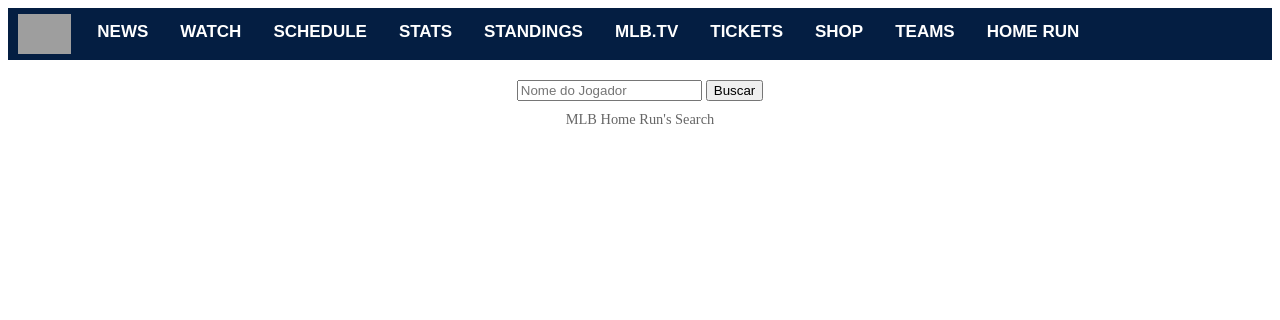
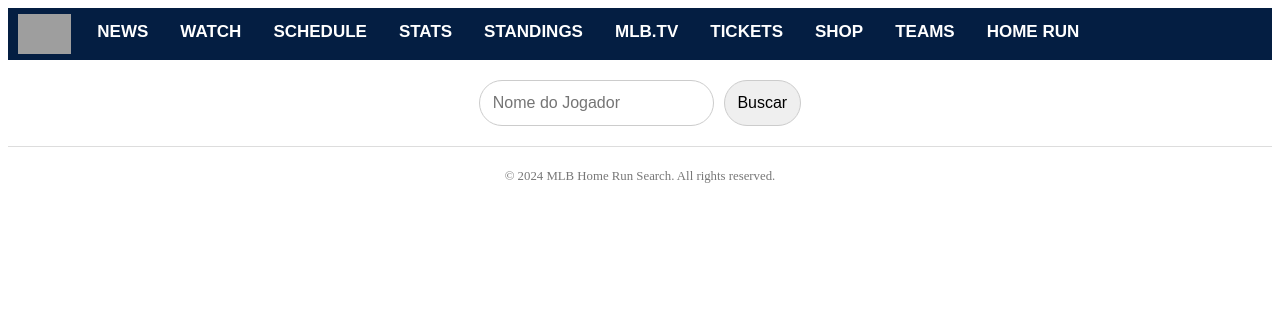
Before and after one commit to draw-net/MLB_HOME_RUNS, a PHP site: page /get-home-runs/ in a window 1280 px wide. Shown: the top 320 px of the page. Run offline with PHP 8.4, Linux system fonts and the light colour scheme; grey boxes are pictures that could not be loaded.

Commit message:
index.php
Como Usar:

Salve os arquivos:

Salve os arquivos index.php, modulo.php, server.js e code.py com o código acima.

Configure as variáveis de ambiente: Configure as variáveis de ambiente do seu sistema operacional (Windows) ou utilize valores padrão dentro do código python.

Execute o script Python: Execute o script code.py (manualmente ou por agendador) para inserir dados na tabela de jogadores.

Execute o servidor Node.js: Execute o script server.js para ter o servidor rodando.

Acesse a página: Acesse www.sousato.net/mlb/index.php no seu navegador.

Teste a busca e as funcionalidades: Digite um nome de jogador, clique em buscar, clique no botão do video e no de visualizar, e certifique-se de que todas as funcionalidades da sua página estão funcionando corretamente.

```diff
--- a/index.php
+++ b/index.php
@@ -24,6 +24,15 @@
             font-weight: bold;
             transition: background-color 0.3s ease;
         }
+		  footer {
+            text-align: center;
+            padding: 10px;
+            font-size: 0.8em;
+            color: #777;
+           border-top: 1px solid #ddd;
+             margin-top: auto;
+        }
+
         nav a:hover {
             background-color: #223f5e;
         }
@@ -112,7 +121,37 @@
          #result-table th {
                 background-color: #f2f2f2;
             }
-
+        #busca {
+            margin: 20px auto;
+            width: 800px;
+            display: flex;
+             flex-direction: column;
+            align-items: center;
+             text-align: center;
+         }
+         #busca > div {
+             display: flex;
+             width: 100%;
+              justify-content: center;
+             gap: 10px;
+         }
+         #busca input,
+         #busca button{
+             margin: 0;
+              padding: 0.8em;
+            border-radius: 24px;
+               border: 1px solid #ccc;
+              font-size: 1em;
+         }
+       #busca p {
+          font-size: 0.9em;
+            color: #666;
+            margin-top: 10px;
+          white-space: nowrap;
+          overflow: hidden;
+          text-overflow: ellipsis;
+          max-width: 400px;
+        }
     </style>
 </head>
 <body>
@@ -139,9 +178,11 @@
     </div>
 
     <div id="busca">
+         <div >
              <input type="text" id="nome-jogador" placeholder="Nome do Jogador">
              <button onclick="searchHomeRuns()">Buscar</button>
-      <p style="font-size: 0.9em; color: #666; margin-top: 10px;">MLB Home Run's Search</p>
+         </div>
+
     </div>
 
     <div id="resultado"></div>
@@ -234,7 +275,6 @@
                             videoCell.appendChild(videoButton);
                              videoCell.style.border = '1px solid black';
                             videoCell.style.padding = '8px';
-
                         });
 
                         resultsDiv.appendChild(table);
@@ -303,6 +343,7 @@
         function exibirHomeRun(dados) {
             document.getElementById('video-container').style.display = 'block';
             document.getElementById('video-source').src = dados.link_video;
+
              // Envia a URL do video para o Nodejs
               fetch('http://localhost:3001/analyze-video', {
                 method: 'POST',
@@ -329,6 +370,10 @@
                  <p>Launch Angle: ${dados.launch_angle}</p>
             `;
         }
+
     </script>
+	    <footer>
+        <p>© 2024 MLB Home Run Search. All rights reserved.</p>
+    </footer>
 </body>
 </html>
```
Lines whose indentation alone changed are shown as unchanged.
